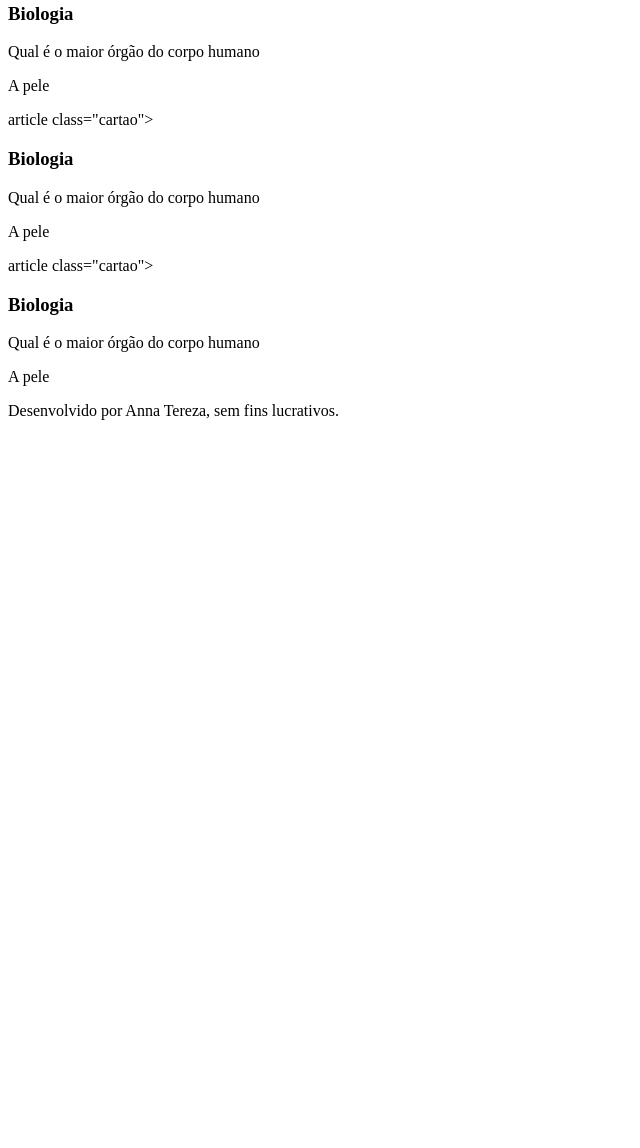
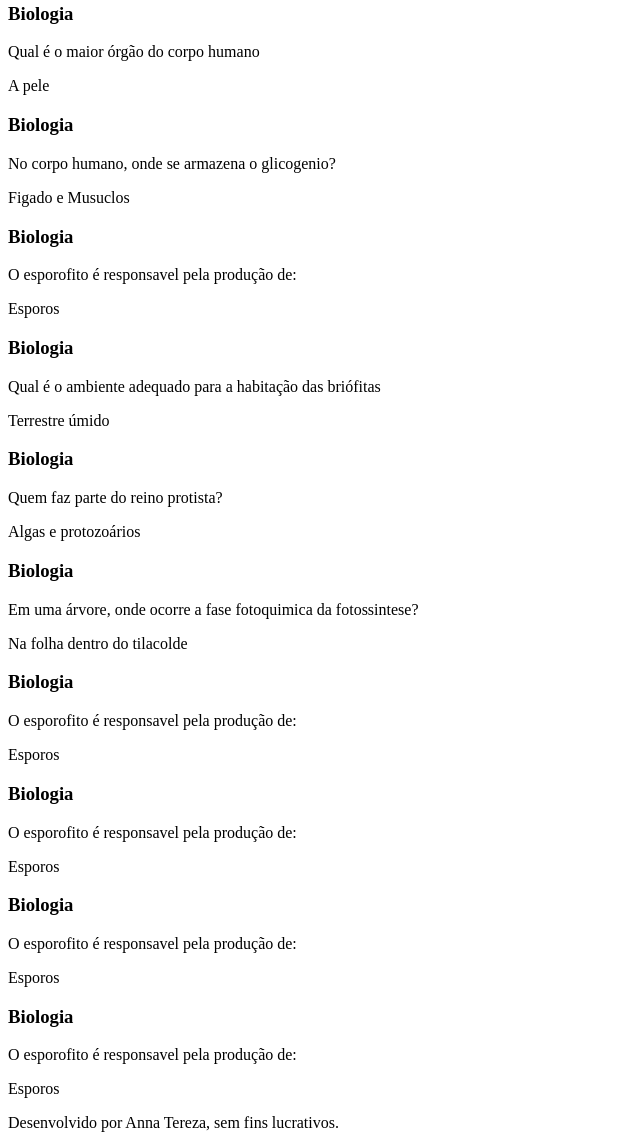
Before and after one commit to annattaf/flashcards, a plain HTML site: page index.html in a window 1280 px wide. Shown: the part 16-1164 px from the top of the page, without its empty margins (0-640 px from the left). Before the commit the page ends 800 px from the top, so only its background shows below. Drawn offline with Linux system fonts and the light colour scheme; files that its build step writes are made by us from their sources; a web font is replaced by a local one.

Commit message:
Add files via upload

```diff
--- a/index.html
+++ b/index.html
@@ -27,28 +27,115 @@
                     </div>
                 </div>
             </article>
-            article class="cartao">
+            <article class="cartao">
                 <div class="cartao_conteudo">
                     <h3>Biologia</h3>
                     <div class="cartao__conteudo__pergunta">
-                        <p>Qual é o maior órgão do corpo humano</p>
+                        <p>No corpo humano, onde se armazena o glicogenio?</p>
                     </div>
                     <div class="cartao__conteudo__resposta">
-                        <p>A pele</p>
+                        <p>Figado e Musuclos</p>
                     </div>
                 </div>
             </article>
-            article class="cartao">
+            <article class="cartao">
                 <div class="cartao_conteudo">
                     <h3>Biologia</h3>
                     <div class="cartao__conteudo__pergunta">
-                        <p>Qual é o maior órgão do corpo humano</p>
+                        <p>O esporofito é responsavel pela produção de:</p>
                     </div>
                     <div class="cartao__conteudo__resposta">
-                        <p>A pele</p>
+                        <p>Esporos</p>
                     </div>
                 </div>
             </article>
+            <article class="cartao">
+                <div class="cartao_conteudo">
+                    <h3>Biologia</h3>
+                    <div class="cartao__conteudo__pergunta">
+                        <p>Qual é o ambiente adequado para a habitação das briófitas</p>
+                    </div>
+                    <div class="cartao__conteudo__resposta">
+                        <p>Terrestre úmido</p>
+                    </div>
+                </div>
+            </article>
+            <article class="cartao">
+                <div class="cartao_conteudo">
+                    <h3>Biologia</h3>
+                    <div class="cartao__conteudo__pergunta">
+                        <p>Quem faz parte do reino protista?</p>
+                    </div>
+                    <div class="cartao__conteudo__resposta">
+                        <p>Algas e protozoários</p>
+                    </div>
+                </div>
+            </article>
+            <article class="cartao">
+                <div class="cartao_conteudo">
+                    <h3>Biologia</h3>
+                    <div class="cartao__conteudo__pergunta">
+                        <p>Em uma árvore, onde ocorre a fase fotoquimica da fotossintese?</p>
+                    </div>
+                    <div class="cartao__conteudo__resposta">
+                        <p>Na folha dentro do tilacolde</p>
+                    </div>
+                </div>
+            </article>
+            <article class="cartao">
+                <div class="cartao_conteudo">
+                    <h3>Biologia</h3>
+                    <div class="cartao__conteudo__pergunta">
+                        <p>O esporofito é responsavel pela produção de:</p>
+                    </div>
+                    <div class="cartao__conteudo__resposta">
+                        <p>Esporos</p>
+                    </div>
+                </div>
+            </article>
+            <article class="cartao">
+                <div class="cartao_conteudo">
+                    <h3>Biologia</h3>
+                    <div class="cartao__conteudo__pergunta">
+                        <p>O esporofito é responsavel pela produção de:</p>
+                    </div>
+                    <div class="cartao__conteudo__resposta">
+                        <p>Esporos</p>
+                    </div>
+                </div>
+            </article>
+            <article class="cartao">
+                <div class="cartao_conteudo">
+                    <h3>Biologia</h3>
+                    <div class="cartao__conteudo__pergunta">
+                        <p>O esporofito é responsavel pela produção de:</p>
+                    </div>
+                    <div class="cartao__conteudo__resposta">
+                        <p>Esporos</p>
+                    </div>
+                </div>
+            </article>
+            <article class="cartao">
+                <div class="cartao_conteudo">
+                    <h3>Biologia</h3>
+                    <div class="cartao__conteudo__pergunta">
+                        <p>O esporofito é responsavel pela produção de:</p>
+                    </div>
+                    <div class="cartao__conteudo__resposta">
+                        <p>Esporos</p>
+                    </div>
+                </div>
+            </article>
+
+
+
+
+
+
+
+
+
+
         </section>
     </main>
 </body>
```
